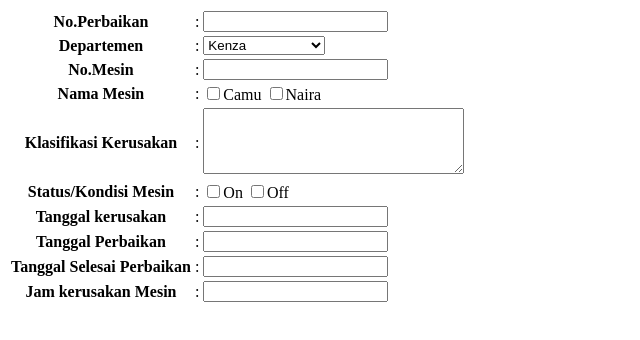
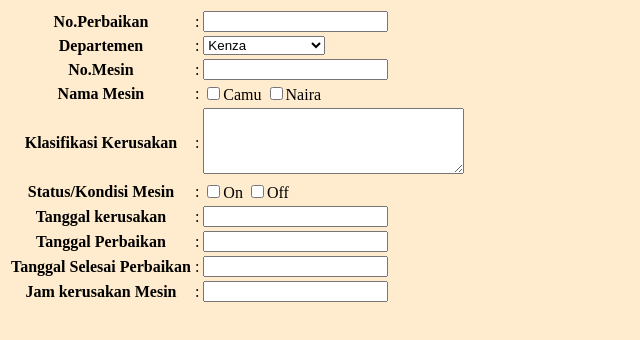
Before and after one commit to kaconk17/materi_belajar, a plain HTML site: page index.html in a window 1280 px wide. Shown: the whole page, without its empty margins (0-640 px from the left). Drawn offline with Linux system fonts and the light colour scheme.

Commit message:
merubah background body

```diff
--- /dev/null
+++ b/css/style.css
@@ -0,0 +1,3 @@
+body{
+    background-color: blanchedalmond;
+}
--- a/index.html
+++ b/index.html
@@ -4,6 +4,8 @@
     <meta charset="UTF-8">
     <meta http-equiv="X-UA-Compatible" content="IE=edge">
     <meta name="viewport" content="width=device-width, initial-scale=1.0">
+    <link rel="stylesheet" href="css/style.css">
+
     <title>Document</title>
 </head>
 <body>
```
